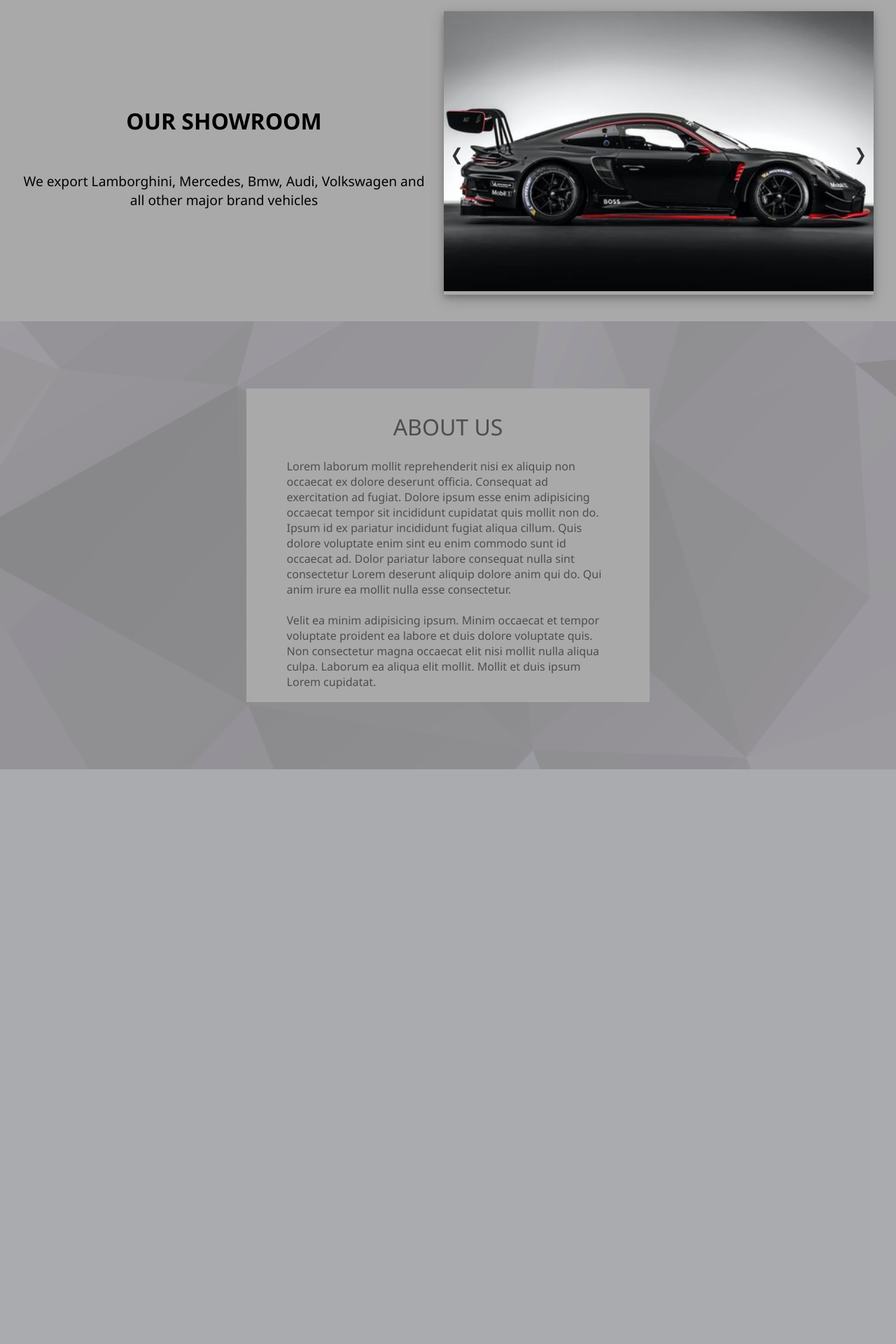
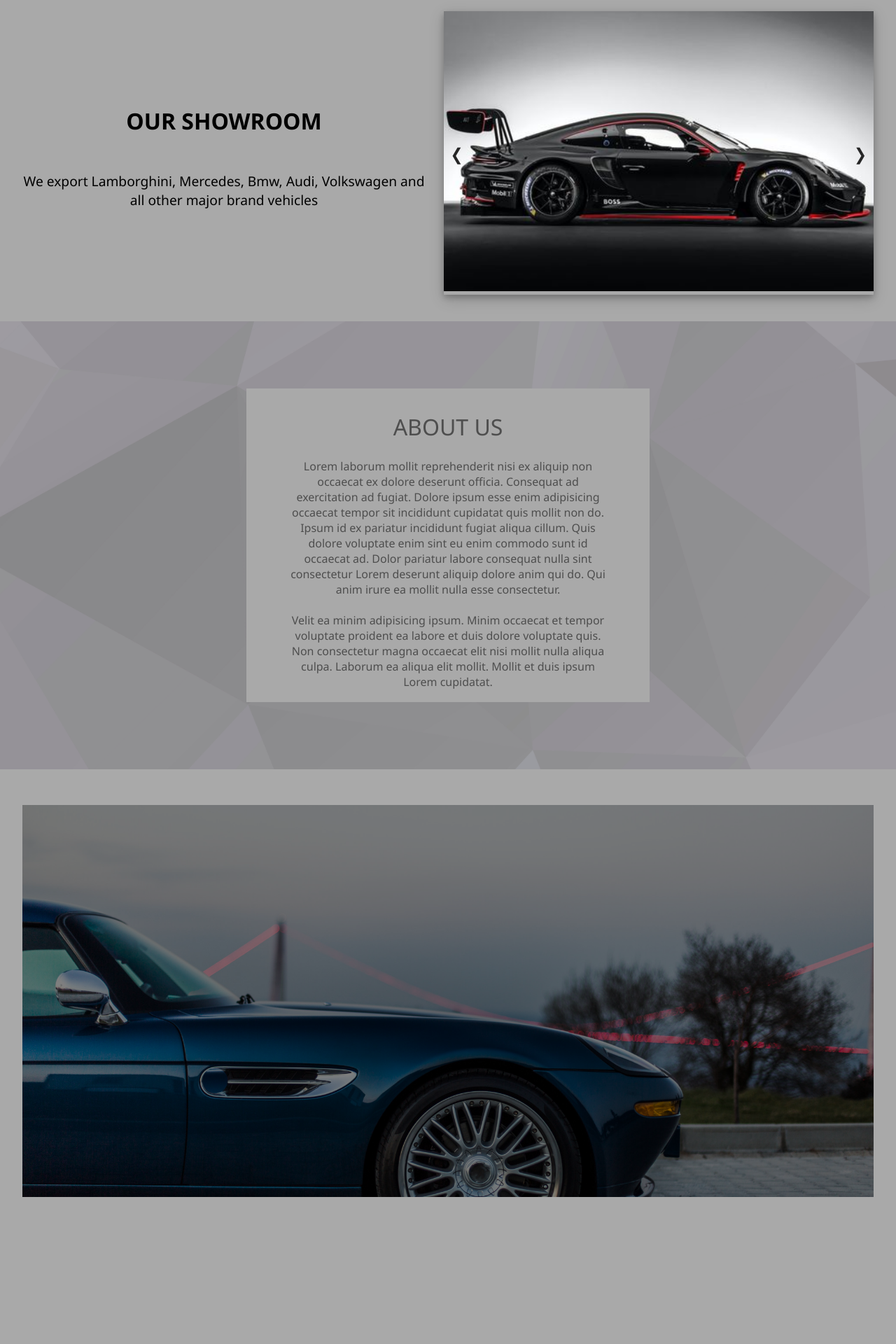
Before and after one commit to EdiiA/Project-1, a PHP site: page /home-page.html in a window 1280 px wide. Shown: the part 1402-3322 px from the top of the page at 70% size. Before the commit the page ends 2501 px from the top, so only its background shows below. Run offline with PHP 8.4, Linux system fonts and the light colour scheme.

Commit message:
Client
Fillimi i Ckients div

```diff
--- a/home-page.css
+++ b/home-page.css
@@ -124,7 +124,6 @@
     display: flex;
     align-items: center;
     color: black;
-    background-color: darkgrey ;
 }
 
 .slider-title{
@@ -187,7 +186,7 @@
     transform: translateY(-50%);
     font-size: 24px;
     cursor: pointer;
-    color: #333;
+    color: #262626;
 }
 
 .prev {
@@ -215,8 +214,9 @@
 }
 
 .about-us-div{
+    color: rgba(38, 38, 38, 0.696);
     background-color: #a9a9a9;
-    color: rgba(38, 38, 38, 0.696);
+    text-align: center;
     width: 45%;
     height: 70%;
     display: flex;
@@ -233,3 +233,26 @@
     width: 80%;
     margin-top: -0.5em;
 }
+
+.client{
+    width: 100%;
+    height: 60em;
+    display: flex;
+    flex-direction: column;
+    justify-content: baseline;
+    align-items: center;
+    margin-top: 3.2em;
+}
+
+.client-bg{
+    width: 95%;
+    height: 35em;
+    flex-wrap: wrap;
+    background-image: url(Img/Cover-img-3.png);
+    background-position: center;
+    background-size: cover;
+    background-attachment: fixed;
+    background-repeat: no-repeat;
+    position: relative;
+    z-index: -1;
+}
--- a/home-page.html
+++ b/home-page.html
@@ -76,23 +76,34 @@
             <div class="about-us-div">
                 <p class="about-us-title">ABOUT US</p>
 
-                <p>Lorem laborum mollit reprehenderit nisi ex aliquip non occaecat ex dolore deserunt officia.
+                <p>
+                    Lorem laborum mollit reprehenderit nisi ex aliquip non occaecat ex dolore deserunt officia.
                     Consequat ad exercitation ad fugiat. Dolore ipsum esse enim adipisicing occaecat tempor sit incididunt cupidatat quis mollit non do.
                     Ipsum id ex pariatur incididunt fugiat aliqua cillum. Quis dolore voluptate enim sint eu enim commodo sunt id occaecat ad.
                     Dolor pariatur labore consequat nulla sint consectetur Lorem deserunt aliquip dolore anim qui do. Qui anim irure ea mollit nulla esse consectetur.
-
                     <br>
                     <br>
-
                     Velit ea minim adipisicing ipsum. Minim occaecat et tempor voluptate proident ea labore et duis dolore voluptate quis.
                     Non consectetur magna occaecat elit nisi mollit nulla aliqua culpa. Laborum ea aliqua elit mollit. Mollit et duis ipsum Lorem cupidatat.
-
+                </p>
             </div>
         </div>
 
-        <!-- <div class="photo">
-            <img src="" alt="showroom">
-        </div> -->
+        <div class="client">
+            <div class="client-bg"></div>
+
+            <div class="client-div">
+                <div class="">
+
+                </div>
+                <div>
+
+                </div>
+                <div>
+
+                </div>
+            </div>
+        </div>
     </main>
 
     <script>
```
